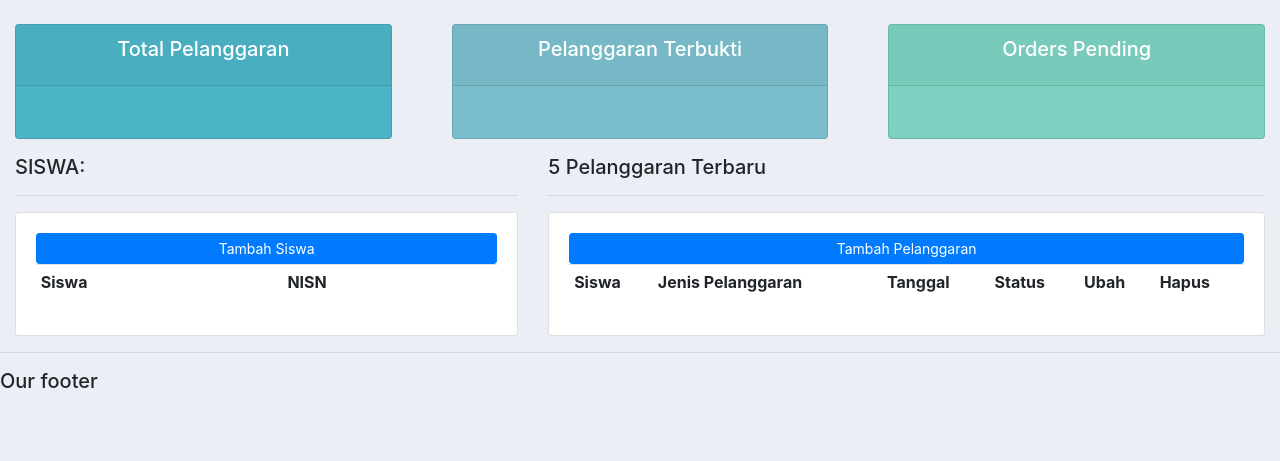
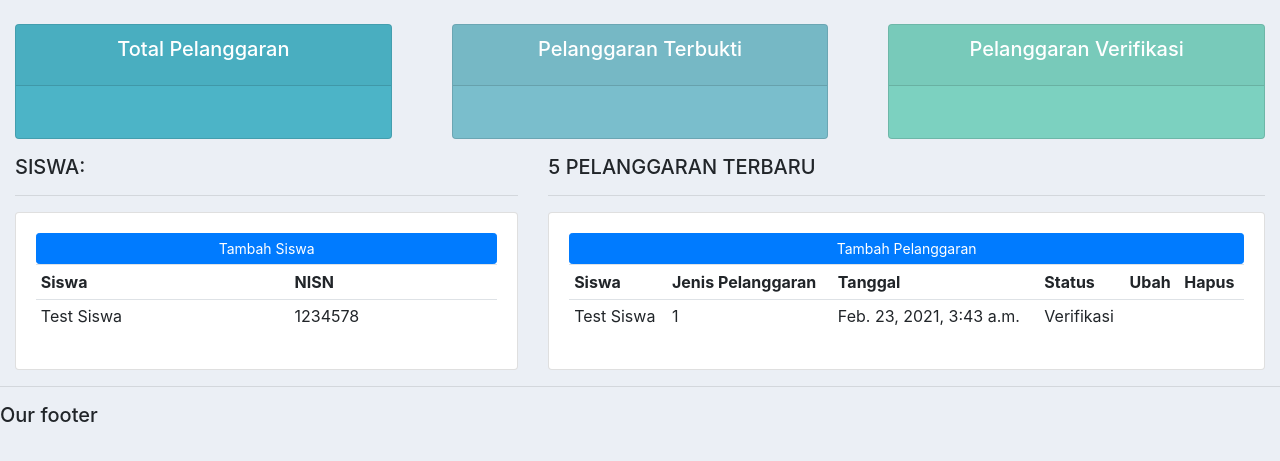
Before and after one commit to deocoding/skopel, a Django app: page / in a window 1280 px wide. Shown: the part 59-520 px from the top of the page. Run offline with Django 3.2, Linux system fonts and the light colour scheme; data comes from the database, SQL or seed files in the repository; lists and menus that the app fills with data are empty; some libraries are stand-ins or nearby versions.

Commit message:
dari: Laptop

```diff
--- a/skor/templates/skor/dashboard.html
+++ b/skor/templates/skor/dashboard.html
@@ -15,16 +15,21 @@
 						<th>Siswa</th>
 						<th>NISN</th>
 					</tr>
-
+					{% for siswa in siswas %}
+					<tr>
+						<td>{{siswa.nama}}</td>
+						<td>{{siswa.nisn}}</td>
+					</tr>
+					{% endfor %}
 				</table>
 			</div>
 		</div>
 
 		<div class="col-md-7">
-			<h5>5 Pelanggaran Terbaru</h5>
+			<h5>5 PELANGGARAN TERBARU</h5>
 			<hr>
 			<div class="card card-body">
-				<a class="btn btn-primary  btn-sm btn-block" href="">Tambah Pelanggaran</a>
+				<a class="btn btn-primary btn-sm btn-block" href="">Tambah Pelanggaran</a>
 				<table class="table table-sm">
 					<tr>
 						<th>Siswa</th>
@@ -34,7 +39,16 @@
 						<th>Ubah</th>
 						<th>Hapus</th>
 					</tr>
-
+					{% for pelanggaran in pelanggarans %}
+					<tr>
+						<td>{{pelanggaran.siswa}}</td>
+						<td>{{pelanggaran.pasal}}</td>
+						<td>{{pelanggaran.date_created}}</td>
+						<td>{{pelanggaran.status}}</td>
+						<td></td>
+						<td></td>
+					</tr>
+					{% endfor %}
 				</table>
 			</div>
 		</div>
--- a/skor/templates/skor/status.html
+++ b/skor/templates/skor/status.html
@@ -29,9 +29,9 @@
 
 	<div class="col">
 		<div class="col-md">
-			<div class="card text-center text-white  mb-3" id="orders-pending">
+			<div class="card text-center text-white mb-3" id="orders-pending">
 			  	<div class="card-header">
-			  		<h5 class="card-title">Orders Pending</h5>
+			  		<h5 class="card-title">Pelanggaran Verifikasi</h5>
 			  	</div>
 			  	<div class="card-body">
 			    	<h3 class="card-title"></h3>
--- a/skor/views.py
+++ b/skor/views.py
@@ -8,8 +8,8 @@
     pelanggarans = Pelanggaran.objects.all()
 
     context = {
-        'siswa': siswa,
-        'pelanggaran': pelanggaran
+        'siswas': siswa,
+        'pelanggarans': pelanggarans,
     }
 
     return render(request, 'skor/dashboard.html', context)
```
